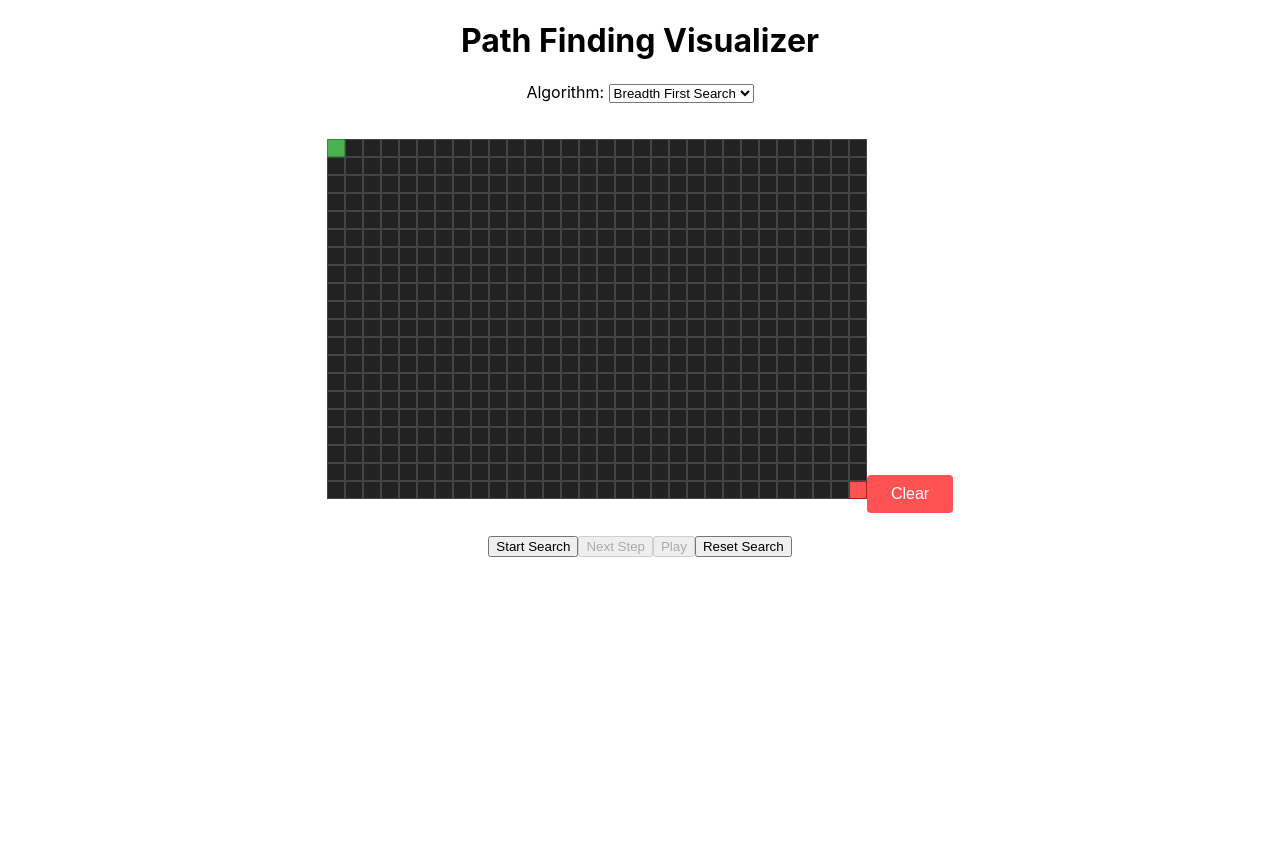
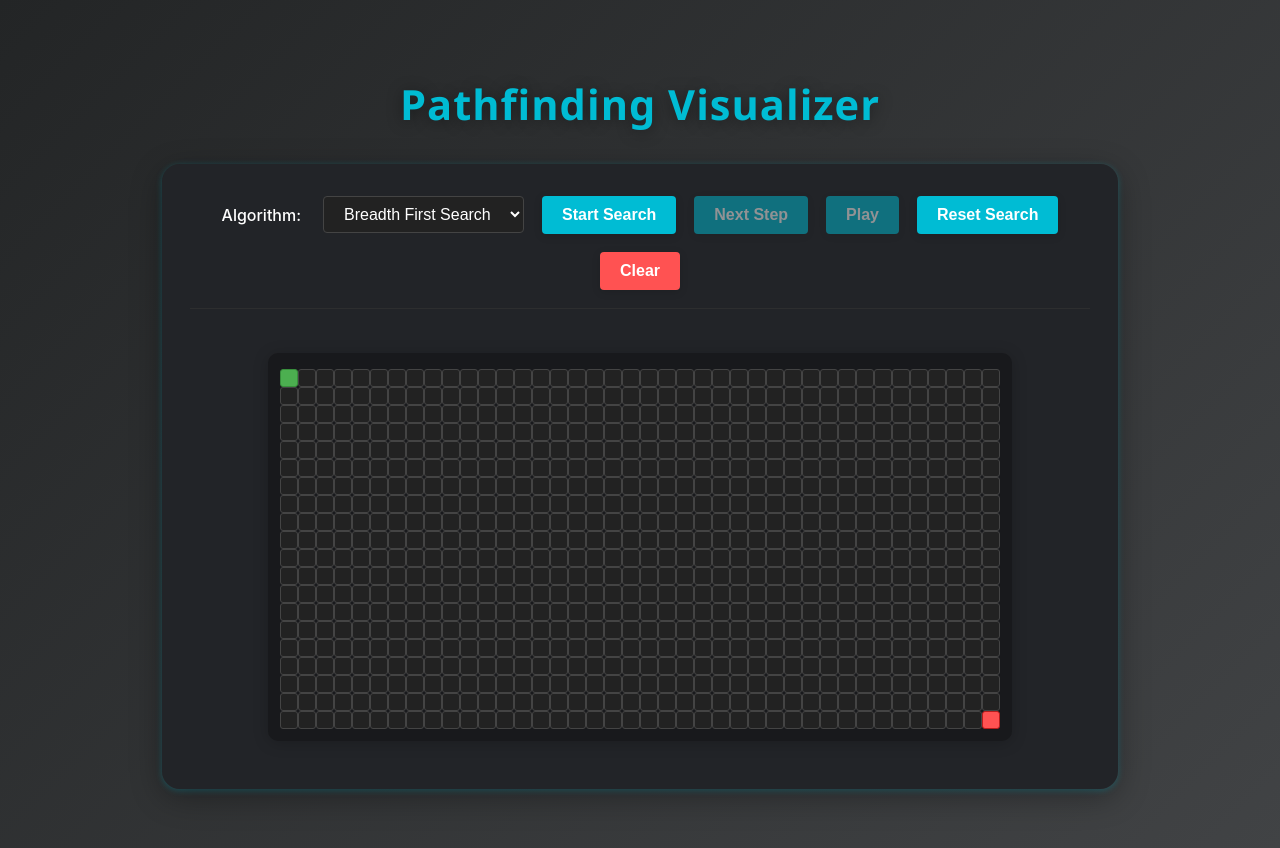
Before and after one commit to NeoPW/path-finding-visualizer, a React (Create React App) app: page / in a window 1280 px wide. Before the commit the page ends 800 px from the top, so only its background shows below. Built offline with nearby package versions, Linux system fonts and the light colour scheme.

Commit message:
frontend impros

```diff
--- a/public/index.html
+++ b/public/index.html
@@ -24,7 +24,7 @@
       work correctly both with client-side routing and a non-root public URL.
       Learn how to configure a non-root public URL by running `npm run build`.
     -->
-    <title>React App</title>
+    <title>Pathfinding Visualizer</title>
   </head>
   <body>
     <noscript>You need to enable JavaScript to run this app.</noscript>
--- a/src/App.tsx
+++ b/src/App.tsx
@@ -8,8 +8,8 @@ const NUM_COLS = 30;
 function App() {
   return (
     <div className="App">
-      <h1>Path Finding Visualizer</h1>
-      <GridCanvas numRows={NUM_ROWS} numCols={NUM_COLS} />
+      <h1 className="main-title">Pathfinding Visualizer</h1>
+      <GridCanvas numRows={20} numCols={40} />
     </div>
   );
 }
--- a/src/GridCanvas.css
+++ b/src/GridCanvas.css
@@ -2,6 +2,11 @@
   display: inline-block;
   margin: 20px auto;
   user-select: none;
+  box-shadow: 0 2px 16px 0 #0003;
+  border-radius: 10px;
+  overflow: auto;
+  background: #18191c;
+  padding: 16px 12px 12px 12px;
 }
 
 .grid-row {
@@ -13,8 +18,19 @@
   height: 16px;
   border: 1px solid #444;
   background: #222;
-  transition: background 0.1s;
+  transition: background 0.1s, box-shadow 0.15s, transform 0.12s;
   cursor: pointer;
+  border-radius: 3px;
+}
+.grid-cell:hover {
+  box-shadow: 0 0 8px 2px #00bcd488;
+  z-index: 2;
+  transform: scale(1.12);
+  border-color: #00bcd4;
+}
+.grid-cell:active {
+  box-shadow: 0 0 12px 3px #00bcd4cc;
+  transform: scale(1.18);
 }
 
 @keyframes wall-pop {
@@ -80,22 +96,135 @@
 
 .grid-cell.path {
   background: #7e57c2 !important;
-  box-shadow: 0 0 6px 2px #b39ddb;
+  box-shadow: 0 0 6px 1px #b39ddb;
   animation: path-pop 0.25s cubic-bezier(0.4, 0.8, 0.2, 1) both;
 }
 
+.visualizer-card {
+  background: rgba(34, 36, 40, 0.98);
+  border-radius: 18px;
+  box-shadow: 0 8px 32px 0 #0005, 0 1.5px 6px 0 #00bcd455;
+  padding: 32px 28px 28px 28px;
+  max-width: 900px;
+  margin: 0 auto 40px auto;
+  display: flex;
+  flex-direction: column;
+  align-items: center;
+}
+
+.divider {
+  border: none;
+  border-top: 1.5px solid #333a;
+  margin: 18px 0 24px 0;
+  width: 100%;
+}
+
+.controls-row {
+  display: flex;
+  align-items: center;
+  justify-content: center;
+  gap: 18px;
+  margin-bottom: 0;
+  flex-wrap: wrap;
+}
+
+.algo-label {
+  font-size: 1rem;
+  color: #fff;
+  margin-right: 4px;
+  font-weight: 500;
+}
+
+.algo-select {
+  padding: 8px 16px;
+  border-radius: 4px;
+  border: 1px solid #444;
+  background: #222;
+  color: #fff;
+  font-size: 1rem;
+  outline: none;
+  transition: border 0.2s, box-shadow 0.2s;
+  font-weight: 500;
+}
+.algo-select:focus {
+  border: 1.5px solid #61dafb;
+  box-shadow: 0 0 0 2px #61dafb33;
+}
+
+.modern-btn {
+  padding: 10px 20px;
+  font-size: 1rem;
+  background: #00bcd4;
+  color: #fff;
+  border: none;
+  border-radius: 4px;
+  cursor: pointer;
+  margin: 0;
+  transition: background 0.2s, transform 0.1s, box-shadow 0.2s;
+  box-shadow: 0 2px 8px 0 #0002;
+  font-weight: 600;
+}
+.modern-btn:hover:not(:disabled) {
+  background: #0097a7;
+  transform: translateY(-2px) scale(1.04);
+  box-shadow: 0 4px 16px 0 #0003;
+}
+.modern-btn:disabled {
+  opacity: 0.5;
+  cursor: not-allowed;
+}
+
 .clear-btn {
-  margin-top: 20px;
-  padding: 10px 24px;
+  margin: 0;
+  padding: 10px 20px;
   font-size: 1rem;
   background: #ff5252;
   color: white;
   border: none;
   border-radius: 4px;
   cursor: pointer;
-  transition: background 0.2s;
+  transition: background 0.2s, transform 0.1s, box-shadow 0.2s;
+  box-shadow: 0 2px 8px 0 #0002;
+  font-weight: 600;
+}
+.clear-btn:hover {
+  background: #ff1744;
+  transform: translateY(-2px) scale(1.04);
+  box-shadow: 0 4px 16px 0 #0003;
 }
 
-.clear-btn:hover {
-  background: #ff1744;
+.path-found {
+  margin-left: 16px;
+  color: #4caf50;
+  font-weight: bold;
+  font-size: 1.1rem;
+  letter-spacing: 0.5px;
 }
+
+@media (max-width: 1100px) {
+  .visualizer-card {
+    max-width: 99vw;
+    padding: 18px 2vw 18px 2vw;
+  }
+  .grid {
+    padding: 8px 2px 8px 2px;
+  }
+}
+
+@media (max-width: 700px) {
+  .main-title {
+    font-size: 1.5rem;
+    margin-bottom: 18px;
+  }
+  .visualizer-card {
+    padding: 8px 0 8px 0;
+    border-radius: 8px;
+  }
+  .controls-row {
+    gap: 8px;
+  }
+  .grid {
+    padding: 2px 0 2px 0;
+    border-radius: 6px;
+  }
+}
--- a/src/GridCanvas.tsx
+++ b/src/GridCanvas.tsx
@@ -208,13 +208,20 @@ class GridCanvas extends React.Component<GridCanvasProps, GridCanvasState> {
     const { grid, start, end, visited, currentStep, runningAlgo, found, isPlaying, path, selectedAlgorithm, revealedPathIndices } = this.state;
     return (
       <div onMouseUp={this.handleMouseUp}>
-        <div style={{ marginBottom: 16 }}>
-          <label htmlFor="algo-select">Algorithm: </label>
-          <select id="algo-select" value={selectedAlgorithm} onChange={this.handleAlgorithmChange}>
+        <div className="visualizer-card">
+          <div className="controls-row">
+            <label htmlFor="algo-select" className="algo-label">Algorithm: </label>
+            <select id="algo-select" value={selectedAlgorithm} onChange={this.handleAlgorithmChange} className="algo-select">
               <option value="bfs">Breadth First Search</option>
               <option value="dfs">Depth First Search</option>
             </select>
+            <button className="modern-btn" onClick={this.handleAlgoStart} disabled={runningAlgo || isPlaying}>Start Search</button>
+            <button className="modern-btn" onClick={this.handleAlgoNext} disabled={!runningAlgo}>Next Step</button>
+            <button className="modern-btn" onClick={this.handlePlayPause} disabled={!runningAlgo}>{isPlaying ? 'Pause' : 'Play'}</button>
+            <button className="modern-btn" onClick={this.handleAlgoReset}>Reset Search</button>
+            <button className="clear-btn" onClick={this.handleClear}>Clear</button>
           </div>
+          <hr className="divider" />
           <div className="grid">
             {grid.map((row, rowIdx) => (
               <div className="grid-row" key={rowIdx}>
@@ -242,13 +249,7 @@ class GridCanvas extends React.Component<GridCanvasProps, GridCanvasState> {
               </div>
             ))}
           </div>
-        <button className="clear-btn" onClick={this.handleClear}>Clear</button>
-        <div style={{ marginTop: 16 }}>
-          <button onClick={this.handleAlgoStart} disabled={runningAlgo || isPlaying}>Start Search</button>
-          <button onClick={this.handleAlgoNext} disabled={!runningAlgo}>Next Step</button>
-          <button onClick={this.handlePlayPause} disabled={!runningAlgo}>{isPlaying ? 'Pause' : 'Play'}</button>
-          <button onClick={this.handleAlgoReset}>Reset Search</button>
-          {found && <span style={{ marginLeft: 12, color: 'green' }}>Path found!</span>}
+          {found && <div className="path-found">Path found!</div>}
         </div>
       </div>
     );
--- a/src/index.css
+++ b/src/index.css
@@ -5,6 +5,21 @@ body {
     sans-serif;
   -webkit-font-smoothing: antialiased;
   -moz-osx-font-smoothing: grayscale;
+  min-height: 100vh;
+  background: linear-gradient(135deg, #232526 0%, #414345 100%);
+  color: #f3f3f3;
+  padding-top: 48px;
+}
+
+.main-title {
+  text-align: center;
+  font-size: 2.6rem;
+  font-weight: 700;
+  letter-spacing: 1px;
+  margin-bottom: 32px;
+  color: #00bcd4;
+  text-shadow: 0 2px 16px #0006;
+  font-family: 'Segoe UI', 'Roboto', 'Oxygen', 'Ubuntu', 'Fira Sans', 'Droid Sans', 'Helvetica Neue', sans-serif;
 }
 
 code {
```
Lines whose indentation alone changed are shown as unchanged.
